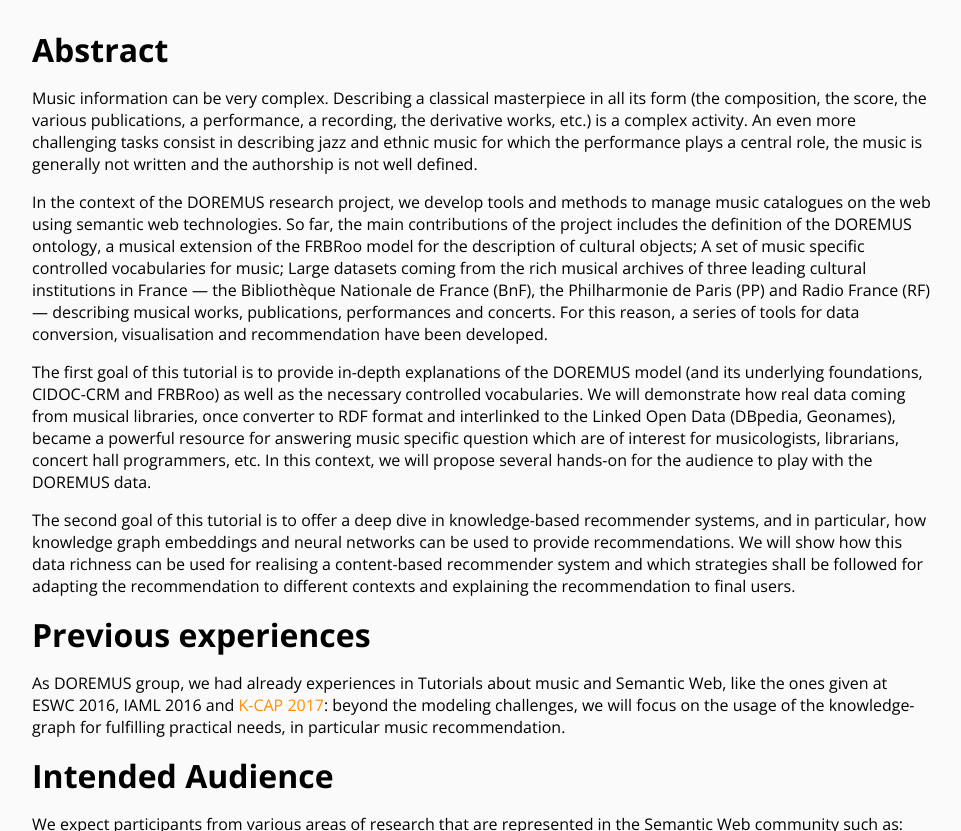
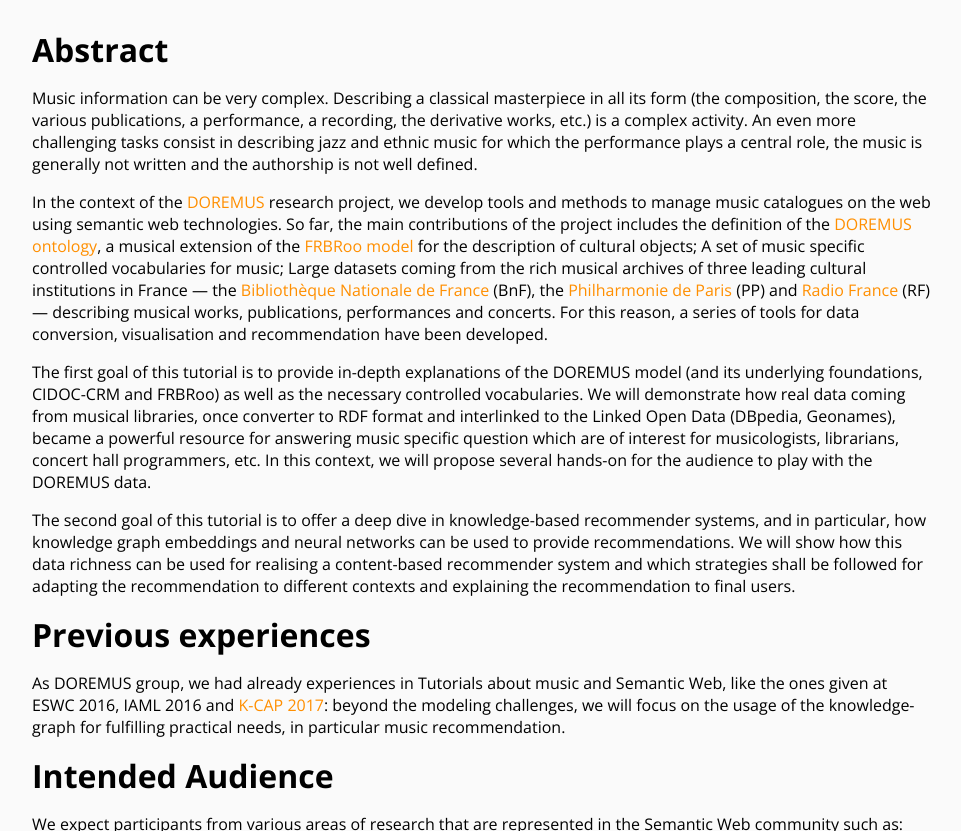
Before and after one commit to DOREMUS-ANR/eswc18_tutorial, a Jekyll site: the page built from docs/index.md, in a window 1280 px wide and 900 px high, scrolled down 327 px, cut to the strip 69-900 px from the top of the window. Shown: the whole strip, without its empty margins (158-1119 px from the left). Built offline with Jekyll 4.4.1, drawn with Linux system fonts in a browser that asks for light colours; some of the changed lines change nothing that is shown.

Commit message:
more links

```diff
--- a/docs/index.md
+++ b/docs/index.md
@@ -8,7 +8,7 @@
 # Abstract
 Music information can be very complex. Describing a classical masterpiece in all its form (the composition, the score, the various publications, a performance, a recording, the derivative works, etc.) is a complex activity. An even more challenging tasks consist in describing jazz and ethnic music for which the performance plays a central role, the music is generally not written and the authorship is not well defined.
 
-In the context of the DOREMUS research project, we develop tools and methods to manage music catalogues on the web using semantic web technologies. So far, the main contributions of the project includes the definition of the DOREMUS ontology, a musical extension of the FRBRoo model for the description of cultural objects; A set of music specific controlled vocabularies for music; Large datasets coming from the rich musical archives of three leading cultural institutions in France — the Bibliothèque Nationale de France (BnF), the Philharmonie de Paris (PP) and Radio France (RF) — describing musical works, publications, performances and concerts. For this reason, a series of tools for data conversion, visualisation and recommendation have been developed.
+In the context of the [DOREMUS](http://www.doremus.org) research project, we develop tools and methods to manage music catalogues on the web using semantic web technologies. So far, the main contributions of the project includes the definition of the [DOREMUS ontology](http://data.doremus.org/ontology), a musical extension of the [FRBRoo model](https://www.ifla.org/publications/node/11240) for the description of cultural objects; A set of music specific controlled vocabularies for music; Large datasets coming from the rich musical archives of three leading cultural institutions in France — the [Bibliothèque Nationale de France](http://www.bnf.fr/) (BnF), the [Philharmonie de Paris](https://philharmoniedeparis.fr) (PP) and [Radio France](http://www.radiofrance.fr/) (RF) — describing musical works, publications, performances and concerts. For this reason, a series of tools for data conversion, visualisation and recommendation have been developed.
 
 The first goal of this tutorial is to provide in-depth explanations of the DOREMUS model (and its underlying foundations, CIDOC-CRM and FRBRoo) as well as the necessary controlled vocabularies. We will demonstrate how real data coming from musical libraries, once converter to RDF format and interlinked to the Linked Open Data (DBpedia, Geonames), became a powerful resource for answering music specific question which are of interest for musicologists, librarians, concert hall programmers, etc. In this context, we will propose several hands-on for the audience to play with the DOREMUS data.
 
```
